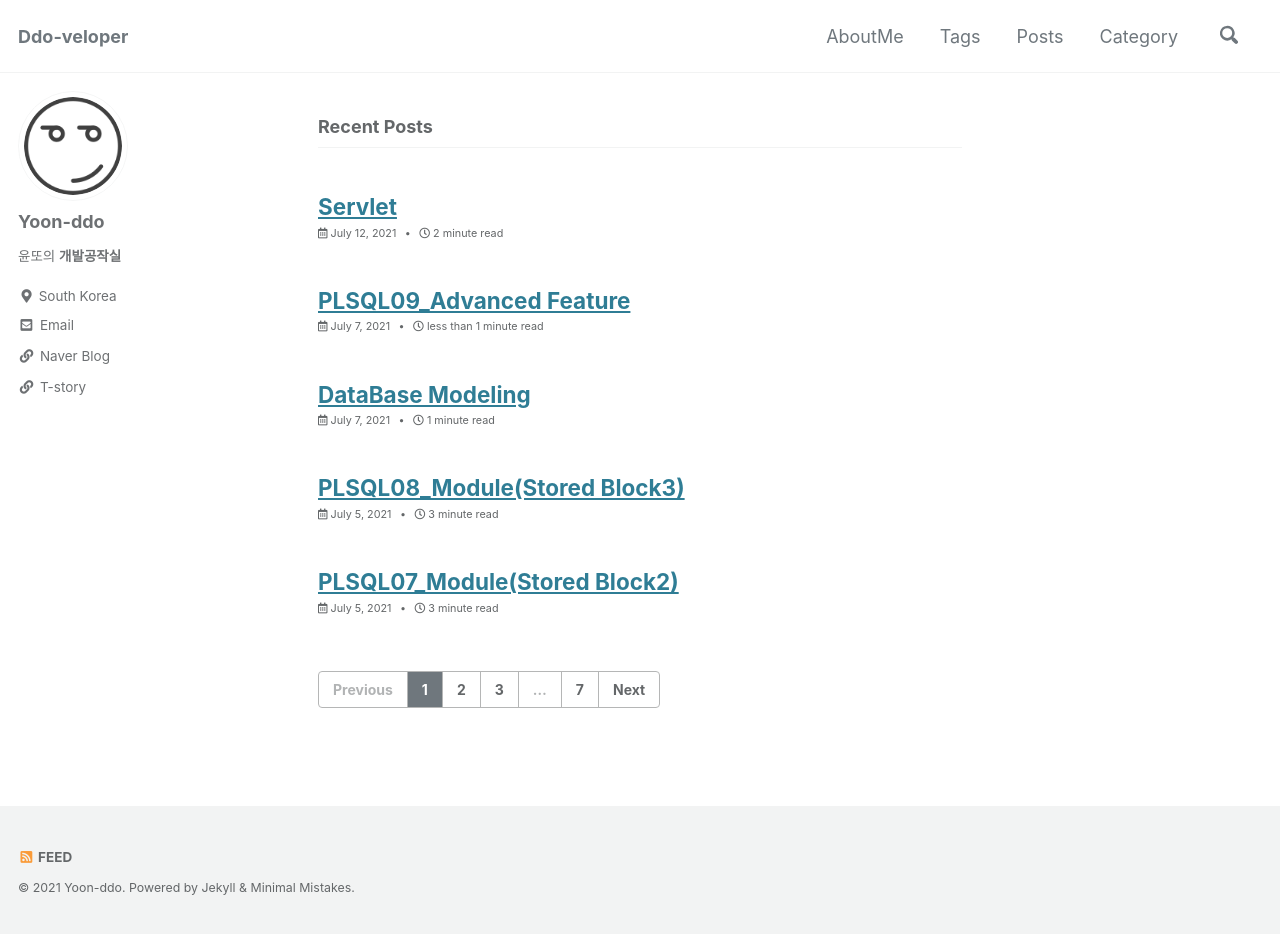
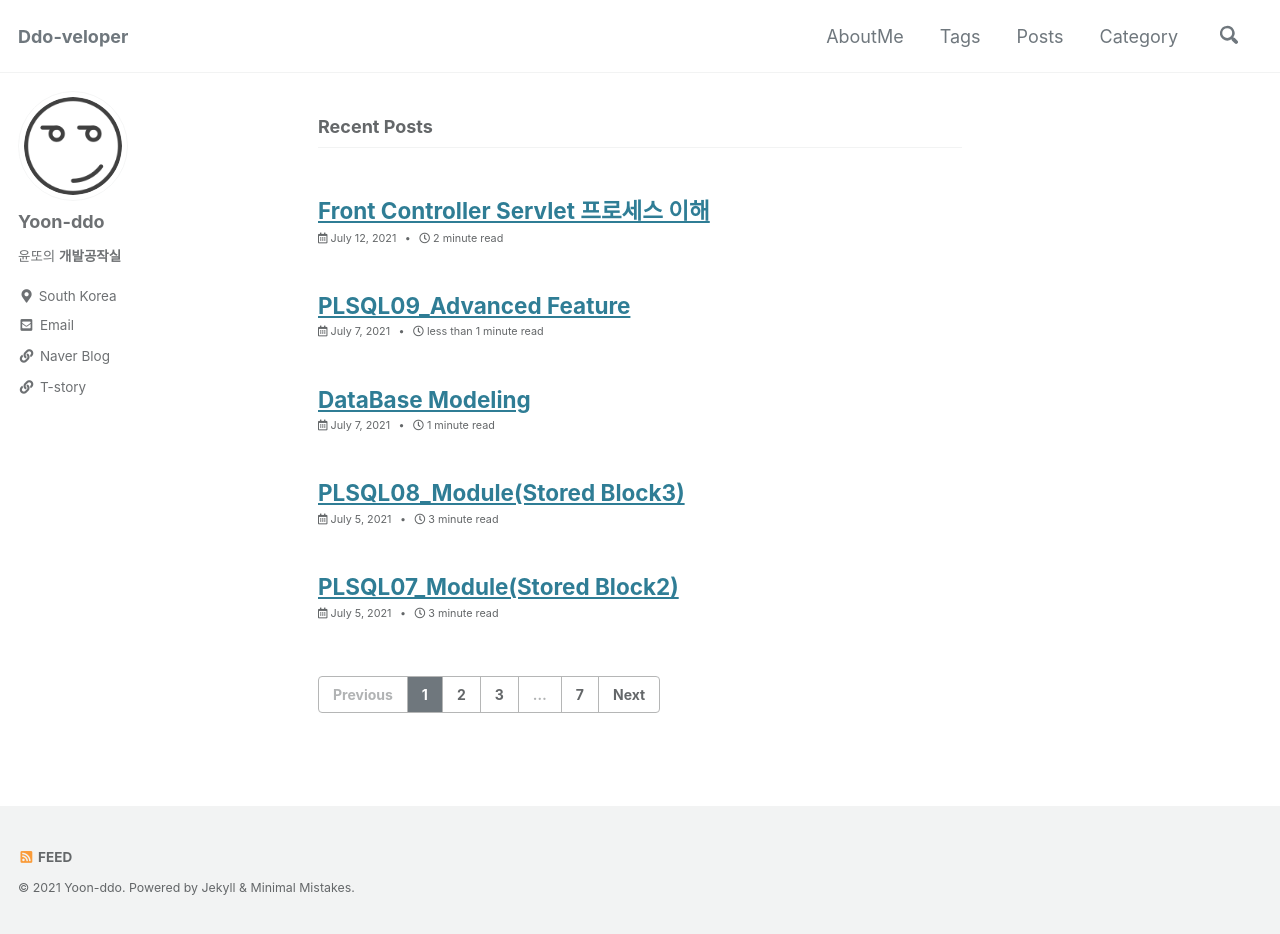
Before and after one commit to Yoon-ddo/Yoon-ddo.github.io, a Jekyll site: the page built from index.html, in a window 1280 px wide and 934 px high. Built offline with Jekyll 4.4.1, drawn with Linux system fonts in a browser that asks for light colours; cached includes are drawn as plain includes; the list of posts is cut into pages by our own code.

Commit message:
Update and rename 2021-07-12-Servlet.md to 2021-07-12-Front Controller Servlet 프로세스 이해.md

```diff
--- a/_posts/2021-07-12-Servlet.md
+++ b/_posts/2021-07-12-Front Controller Servlet 프로세스 이해.md
@@ -1,5 +1,5 @@
 ---
-title: Servlet
+title: Front Controller Servlet 프로세스 이해
 toc: true
 toc_sticky: true
 toc_label: "Contents of Page"
```
